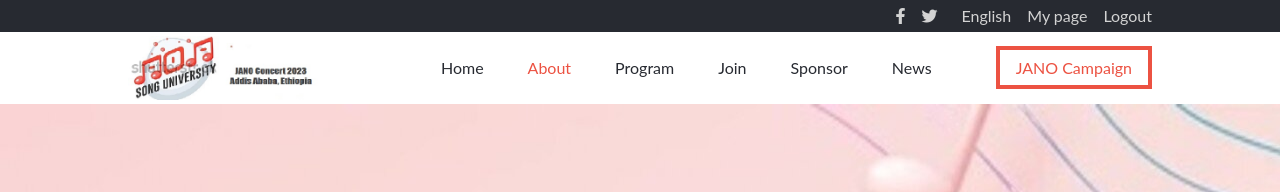
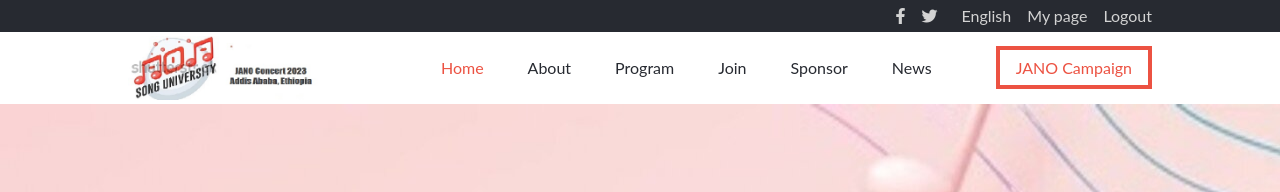
Before and after one commit to melkamu372/capstone-project, a plain HTML site: page index.html in a window 1280 px wide. Shown: the top 192 px of the page. Drawn offline with Linux system fonts and the light colour scheme.

Commit message:
change active link color

```diff
--- a/index.html
+++ b/index.html
@@ -75,8 +75,8 @@
                 <nav class="nav">
 
                     <ul class="nav-list row">
-                        <li class="nav-item"><a href="index.html" class="nav-link">Home</a></li>
-                        <li class="nav-item"><a href="about.html" class="nav-link red">About</a></li>
+                        <li class="nav-item"><a href="index.html" class="nav-link red">Home</a></li>
+                        <li class="nav-item"><a href="about.html" class="nav-link">About</a></li>
 
                         <li class="nav-item"><a href="#program" class="nav-link">Program</a></li>
 
```
